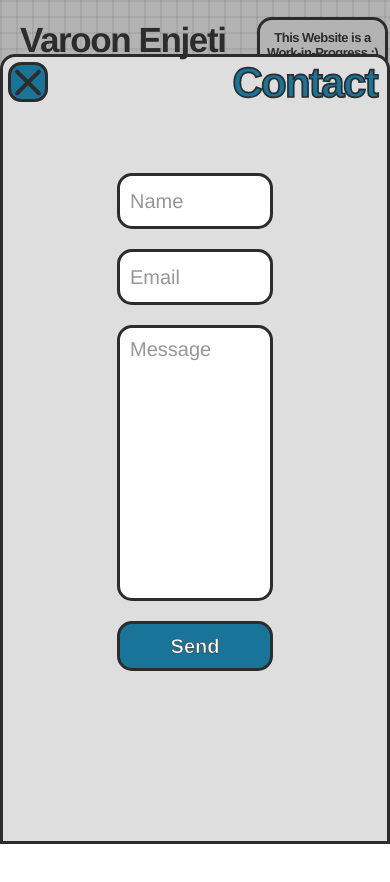
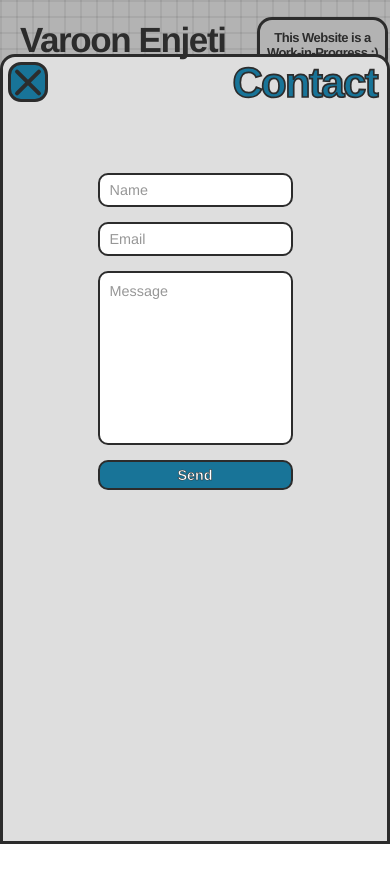
Before and after one commit to varoon-enjeti/portfolio-website, a React (Create React App) app: page / in a window 390 px wide. Both pictures are taken after a click on the button "Contact". Shown: the top 882 px of the page. Built offline with nearby package versions, Linux system fonts and the light colour scheme.

Commit message:
mobile contact

```diff
--- a/src/components/pages/contact.jsx
+++ b/src/components/pages/contact.jsx
@@ -5,7 +5,7 @@ import '../../styles/pages-styles/contact.css';
 export default function Contact({setContact}) {
     return (
         <div className="subpage">
-            <button onClick={() => {}} className="close" id="c-close">
+            <button onClick={() => {setContact(false)}} className="close" id="c-close">
                 <div className="x"></div>
                 <div className="x" id="right"></div>
             </button>
--- a/src/styles/pages-styles/contact.css
+++ b/src/styles/pages-styles/contact.css
@@ -23,7 +23,7 @@
 .cont-form {
     height: 50px;
     border-radius: 15px;
-    border: 3px solid #2C2C2C;
+    border: 4px solid #2C2C2C;
     font-size: 1.25rem;
     font-family: 'Helvetica';
     font-weight: 300;
@@ -68,5 +68,25 @@ textarea:focus, input:focus {
 }
 
 #cont-btn:hover {
-    transform: scale(1.05);
+    transform: scale(1.03);
 }
+
+@media screen and (max-width: 620px) {
+    .contact-box {
+        width: 50vw;
+        gap: 15px;
+    }
+
+    .cont-form {
+        height: 30px;
+        border-radius: 10px;
+        font-size: 0.9rem;
+        border: 2.5px solid #2C2C2C;
+    }
+
+    #cmessage {
+        padding: 10px 10px;
+        height: 150px;
+        resize: none;
+    }
+}
--- a/src/styles/pages-styles/projects.css
+++ b/src/styles/pages-styles/projects.css
@@ -25,7 +25,7 @@
     top: 108px;
     z-index: 2;
     background: #DEDEDE;
-    border: 3px solid #2C2C2C;
+    border: 4px solid #2C2C2C;
     border-radius: 15px 15px 0px 0px;
     animation: pagesLoadIn 0.25s;
 }
@@ -147,6 +147,7 @@
     .subpage {
         top: 54px;
         height: calc(100% - 54px - 6px);
+        border: 3px solid #2C2C2C;
     }
 
     .title {
```
